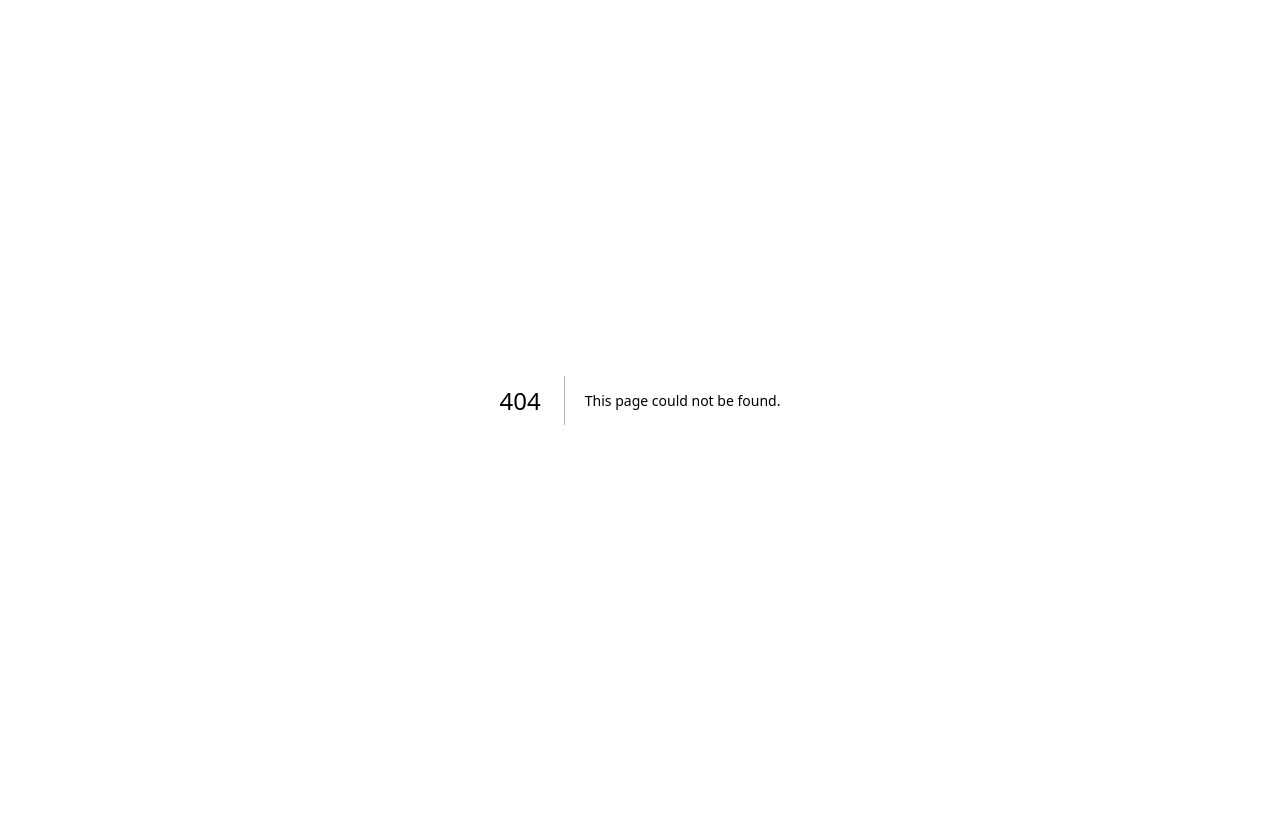
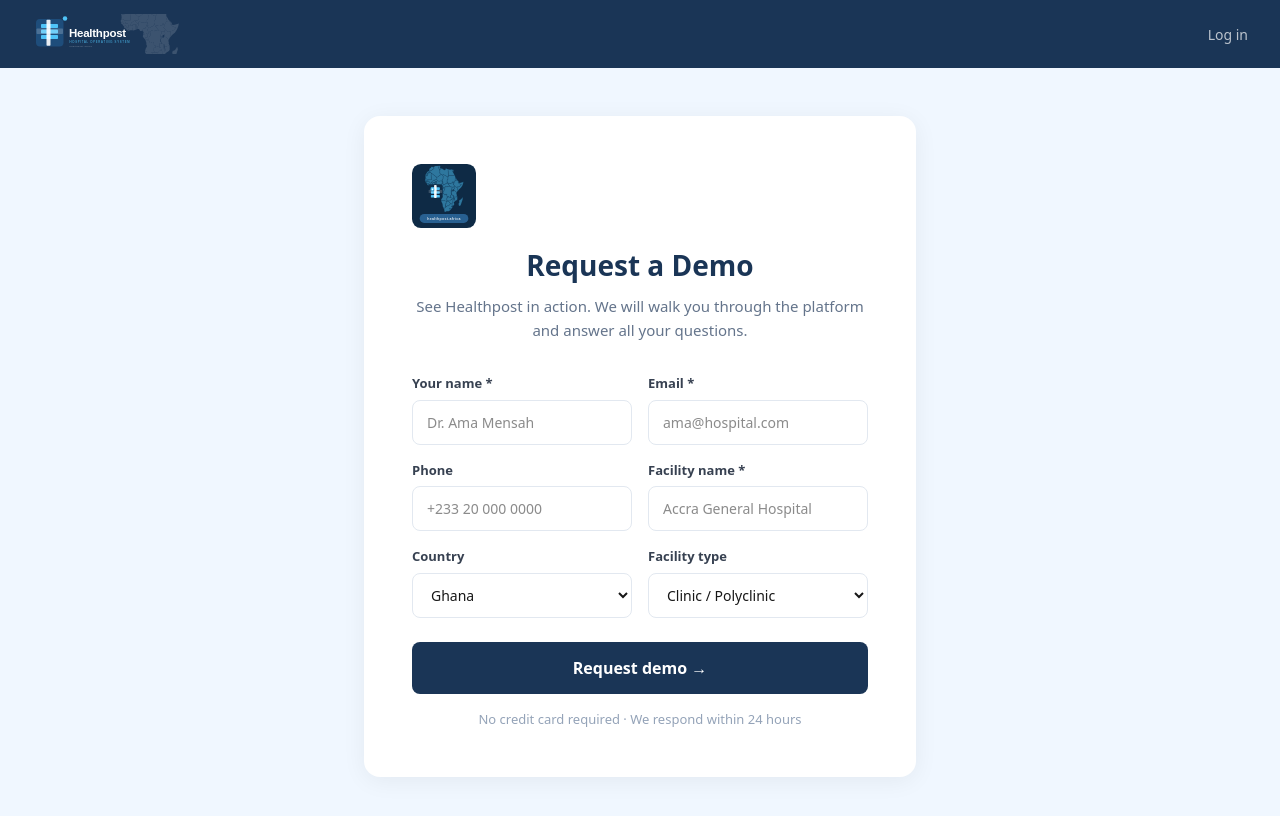
Before and after one commit to jowelbeck/healthpost-v2, a Next.js app: page /demo in a window 1280 px wide. Before the commit this address had no page. Shown: the top 816 px of the page. Built offline with nearby package versions, Linux system fonts and the light colour scheme.

Commit message:
Add demo request page to Healthpost

```diff
--- /dev/null
+++ b/app/demo/page.tsx
@@ -0,0 +1,114 @@
+"use client";
+import { useState } from "react";
+
+const COUNTRIES = ["Ghana", "Nigeria", "Kenya", "South Africa", "Ethiopia", "Tanzania", "Uganda", "Rwanda", "Ivory Coast", "Senegal", "Cameroon", "Mali", "Burkina Faso", "Benin", "Togo", "Niger", "Egypt", "Morocco", "Tunisia", "Algeria", "Libya", "Sudan", "Mozambique", "Zambia", "Zimbabwe", "Malawi", "Botswana", "Namibia", "Angola", "DRC", "Congo", "Gabon", "Sierra Leone", "Liberia", "Gambia", "USA", "Canada", "Brazil", "Mexico", "India", "Pakistan", "Bangladesh", "Sri Lanka", "Philippines", "Indonesia", "UAE", "Saudi Arabia", "Qatar", "UK", "Germany", "France", "Netherlands", "Australia", "Other"];
+
+export default function DemoPage() {
+  const [name, setName] = useState("");
+  const [email, setEmail] = useState("");
+  const [phone, setPhone] = useState("");
+  const [facility, setFacility] = useState("");
+  const [country, setCountry] = useState("Ghana");
+  const [facilityType, setFacilityType] = useState("clinic");
+  const [loading, setLoading] = useState(false);
+  const [sent, setSent] = useState(false);
+  const [error, setError] = useState("");
+
+  const handleSubmit = async () => {
+    if (!name || !email || !facility) { setError("Please fill in all required fields."); return; }
+    setLoading(true);
+    setError("");
+
+    await fetch("https://ifryrtxioeyipjjroqsz.supabase.co/rest/v1/vcc_leads", {
+      method: "POST",
+      headers: {
+        "Content-Type": "application/json",
+        "apikey": "eyJhbGciOiJIUzI1NiIsInR5cCI6IkpXVCJ9.eyJpc3MiOiJzdXBhYmFzZSIsInJlZiI6ImlmcnlydHhpb2V5aXBqanJvcXN6Iiwicm9sZSI6ImFub24iLCJpYXQiOjE3ODE2MDI5MDQsImV4cCI6MjA5NzE3ODkwNH0.Z3V93CC6x51QjDifGdLXzG-WJEl1UCh9Ybw02b-X8dY",
+        "Authorization": "Bearer eyJhbGciOiJIUzI1NiIsInR5cCI6IkpXVCJ9.eyJpc3MiOiJzdXBhYmFzZSIsInJlZiI6ImlmcnlydHhpb2V5aXBqanJvcXN6Iiwicm9sZSI6ImFub24iLCJpYXQiOjE3ODE2MDI5MDQsImV4cCI6MjA5NzE3ODkwNH0.Z3V93CC6x51QjDifGdLXzG-WJEl1UCh9Ybw02b-X8dY",
+        "Prefer": "return=minimal",
+      },
+      body: JSON.stringify({
+        name, email, phone, company: facility, country,
+        product_interest: "healthpost",
+        source: "demo-request",
+        status: "new",
+        notes: `Facility type: ${facilityType}. Requested demo via healthpost.africa/demo`,
+      }),
+    }).catch(() => {});
+
+    setSent(true);
+    setLoading(false);
+  };
+
+  return (
+    <main style={{ minHeight: "100vh", background: "#f0f7ff", fontFamily: "system-ui, sans-serif" }}>
+      <nav style={{ background: "#1a3556", padding: "14px 32px", display: "flex", alignItems: "center", justifyContent: "space-between" }}>
+        <a href="/"><img src="/logo-dark.svg" alt="Healthpost" style={{ height: 40 }} /></a>
+        <a href="/login" style={{ color: "rgba(255,255,255,0.7)", textDecoration: "none", fontSize: 14 }}>Log in</a>
+      </nav>
+
+      <div style={{ maxWidth: 600, margin: "0 auto", padding: "48px 24px" }}>
+        {sent ? (
+          <div style={{ background: "#fff", borderRadius: 16, padding: 48, textAlign: "center", boxShadow: "0 4px 24px rgba(0,0,0,0.06)" }}>
+            <div style={{ fontSize: 56, marginBottom: 16 }}>✅</div>
+            <h2 style={{ fontSize: 24, fontWeight: 800, color: "#1a3556", marginBottom: 12 }}>Demo request received!</h2>
+            <p style={{ color: "#64748b", fontSize: 16, lineHeight: 1.7, marginBottom: 24 }}>
+              Thank you {name}. We will contact you within 24 hours to schedule your personalised Healthpost demo.
+            </p>
+            <a href="/" style={{ background: "#1a3556", color: "#fff", padding: "12px 32px", borderRadius: 8, textDecoration: "none", fontWeight: 700, fontSize: 15 }}>Back to home</a>
+          </div>
+        ) : (
+          <div style={{ background: "#fff", borderRadius: 16, padding: 48, boxShadow: "0 4px 24px rgba(0,0,0,0.06)" }}>
+            <div style={{ textAlign: "center", marginBottom: 32 }}>
+              <img src="/logo-icon.svg" alt="Healthpost" style={{ width: 64, height: 64, marginBottom: 16 }} />
+              <h1 style={{ fontSize: 28, fontWeight: 800, color: "#1a3556", marginBottom: 8 }}>Request a Demo</h1>
+              <p style={{ color: "#64748b", fontSize: 15, lineHeight: 1.6 }}>
+                See Healthpost in action. We will walk you through the platform and answer all your questions.
+              </p>
+            </div>
+
+            {error && <div style={{ background: "#fef2f2", color: "#dc2626", padding: "10px 14px", borderRadius: 8, marginBottom: 16, fontSize: 13 }}>{error}</div>}
+
+            <div style={{ display: "grid", gridTemplateColumns: "1fr 1fr", gap: 16, marginBottom: 16 }}>
+              {[
+                { label: "Your name *", value: name, set: setName, placeholder: "Dr. Ama Mensah" },
+                { label: "Email *", value: email, set: setEmail, placeholder: "ama@hospital.com", type: "email" },
+                { label: "Phone", value: phone, set: setPhone, placeholder: "+233 20 000 0000" },
+                { label: "Facility name *", value: facility, set: setFacility, placeholder: "Accra General Hospital" },
+              ].map(f => (
+                <div key={f.label}>
+                  <label style={{ display: "block", fontSize: 13, fontWeight: 600, color: "#374151", marginBottom: 6 }}>{f.label}</label>
+                  <input type={f.type || "text"} value={f.value} onChange={e => f.set(e.target.value)} placeholder={f.placeholder} style={{ width: "100%", padding: "11px 14px", border: "1px solid #e2e8f0", borderRadius: 8, fontSize: 14, boxSizing: "border-box" as const }} />
+                </div>
+              ))}
+              <div>
+                <label style={{ display: "block", fontSize: 13, fontWeight: 600, color: "#374151", marginBottom: 6 }}>Country</label>
+                <select value={country} onChange={e => setCountry(e.target.value)} style={{ width: "100%", padding: "11px 14px", border: "1px solid #e2e8f0", borderRadius: 8, fontSize: 14, boxSizing: "border-box" as const }}>
+                  {COUNTRIES.map(c => <option key={c}>{c}</option>)}
+                </select>
+              </div>
+              <div>
+                <label style={{ display: "block", fontSize: 13, fontWeight: 600, color: "#374151", marginBottom: 6 }}>Facility type</label>
+                <select value={facilityType} onChange={e => setFacilityType(e.target.value)} style={{ width: "100%", padding: "11px 14px", border: "1px solid #e2e8f0", borderRadius: 8, fontSize: 14, boxSizing: "border-box" as const }}>
+                  <option value="clinic">Clinic / Polyclinic</option>
+                  <option value="hospital">Hospital</option>
+                  <option value="dispensary">Dispensary / Health Centre</option>
+                  <option value="maternity">Maternity Home</option>
+                  <option value="specialist">Specialist Centre</option>
+                  <option value="government">Government / CHPS</option>
+                  <option value="ngo">NGO / Mission Hospital</option>
+                  <option value="other">Other</option>
+                </select>
+              </div>
+            </div>
+
+            <button onClick={handleSubmit} disabled={loading} style={{ width: "100%", background: "#1a3556", color: "#fff", padding: "14px", borderRadius: 8, fontWeight: 700, fontSize: 16, border: "none", cursor: "pointer", marginTop: 8 }}>
+              {loading ? "Submitting..." : "Request demo →"}
+            </button>
+            <p style={{ textAlign: "center", marginTop: 16, fontSize: 13, color: "#94a3b8" }}>No credit card required · We respond within 24 hours</p>
+          </div>
+        )}
+      </div>
+    </main>
+  );
+}
--- a/proxy.ts
+++ b/proxy.ts
@@ -1,7 +1,7 @@
 import { NextRequest, NextResponse } from "next/server";
 
 const protectedRoutes = ["/dashboard", "/opd", "/admissions", "/pharmacy", "/clinical", "/patients", "/appointments", "/billing", "/analytics", "/team", "/lab"];
-const publicRoutes = ["/", "/signup", "/login", "/reset-password"];
+const publicRoutes = ["/", "/signup", "/login", "/reset-password", "/demo"];
 
 export function proxy(request: NextRequest) {
   const { pathname } = request.nextUrl;
```
